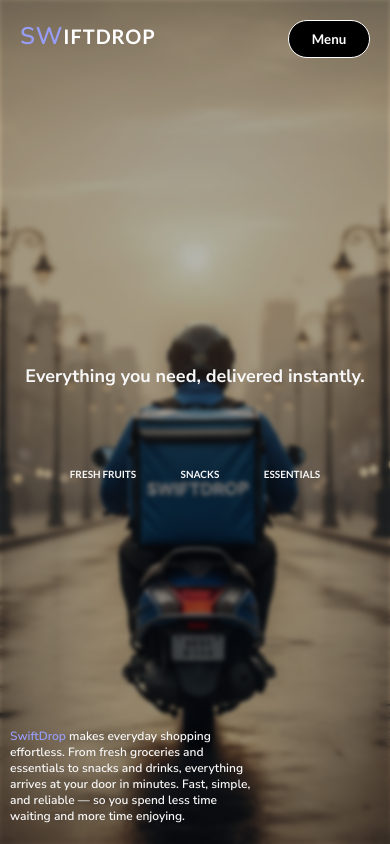
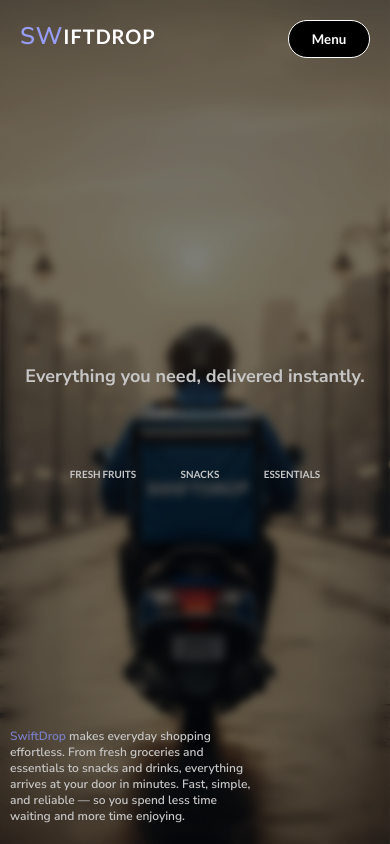
Before and after one commit to Deepansh-Srivastav/SwiftDrop, a React (Vite) app in the folder client/: page / in a window 390 px wide. Shown: the top 844 px of the page. Built offline with nearby package versions, Linux system fonts and the light colour scheme; no server answers; a web font is replaced by a local one.

Commit message:
Implement parallax scrolling effect in Home component and enhance parallax1 styling. Added the Loading Page

```diff
--- a/client/src/Pages/Home.jsx
+++ b/client/src/Pages/Home.jsx
@@ -3,7 +3,7 @@ import GalleryComponent from "../Components/GalleryComponent";
 import "../Styles/Home.css"
 import { motion } from "framer-motion";
 import { bakeryProducts, meatProducts } from "../Assets/DummyData.js"
-import { useState } from "react";
+import { useState, useEffect } from "react";
 import { useNavigate } from "react-router-dom";
 import { useSelector } from "react-redux";
 import Avatar from '@mui/material/Avatar';
@@ -15,6 +15,21 @@ import HomeIcon from '@mui/icons-material/Home';
 import Footer from "../Common/Footer.jsx";
 
 const Home = () => {
+
+    useEffect(() => {
+        const handleScroll = () => {
+            const scrollY = window.scrollY;
+            const slowScroll = scrollY * -0.1; // scroll speed reduced to 10%
+            const parallax = document.querySelector(".parallax1");
+            if (parallax) {
+                parallax.style.backgroundPosition = `center ${slowScroll}px`;
+            }
+        };
+
+        window.addEventListener("scroll", handleScroll);
+        return () => window.removeEventListener("scroll", handleScroll);
+    }, []);
+
 
     return (
         <section>
@@ -70,7 +85,7 @@ const Home = () => {
 
             <ProductsDisplaySection products={meatProducts} heading={"Fresh Meat & Seafood"} image={"https://images.unsplash.com/photo-1587593810167-a84920ea0781?q=80&w=1170&auto=format&fit=crop&ixlib=rb-4.1.0&ixid=M3wxMjA3fDB8MHxwaG90by1wYWdlfHx8fGVufDB8fHx8fA%3D%3D"} />
 
-            <Footer/>
+            <Footer />
 
         </section>
     )
@@ -148,7 +163,7 @@ export function HomeNavbar() {
                                     animate={{ y: 0, opacity: 1 }}
                                     transition={{ duration: 0.5, ease: "easeIn" }}>
 
-                                        <div className="arrow"></div>
+                                    <div className="arrow"></div>
 
                                     {isUserLoggedIn ?
                                         <>
--- a/client/src/Styles/Home.css
+++ b/client/src/Styles/Home.css
@@ -107,19 +107,18 @@
 .parallax1 {
     height: 100vh;
     background-image: var(--landing-image);
-
     background-attachment: fixed;
-    background-position: center;
+    background-position: center 0;
     background-repeat: no-repeat;
     background-size: cover;
     position: relative;
     z-index: -1;
-
     display: flex;
     justify-content: center;
     align-items: center;
     padding: 0;
     margin: 0;
+    filter: brightness(0.8);
 }
 
 .parallax1::before {
@@ -129,15 +128,13 @@
     left: 0;
     width: 100%;
     height: 100%;
-    background-image: var(--landing-image);
-    background-attachment: fixed;
-    background-position: center;
-    background-repeat: no-repeat;
-    background-size: cover;
-    filter: brightness(0.8) blur(2px);
-    z-index: -1;
+    background: rgba(0, 0, 0, 0.3);
+    backdrop-filter: blur(4px);
+    -webkit-backdrop-filter: blur(4px);
+    z-index: 0;
+}
 
-}
+
 
 .gallery-section {
     height: auto;
@@ -226,17 +223,23 @@
 
 @media (max-width: 700px) {
     .parallax1 {
-        background-attachment: scroll;
+        background-attachment: fixed;
         background-size: cover;
-        background-position: center;
+        background-position: center 0;
         background-image: var(--landing-image2);
     }
 
     .parallax1::before {
-        background-attachment: scroll;
-        background-size: cover;
-        background-position: center;
-        background-image: var(--landing-image2);
+        content: "";
+        position: absolute;
+        top: 0;
+        left: 0;
+        width: 100%;
+        height: 100%;
+        background: rgba(0, 0, 0, 0.3);
+        backdrop-filter: blur(4px);
+        -webkit-backdrop-filter: blur(4px);
+        z-index: 0;
     }
 }
 
@@ -253,7 +256,7 @@
 }
 
 
-.arrow{
+.arrow {
     width: 10px;
     height: 10px;
     background-color: white;
```
